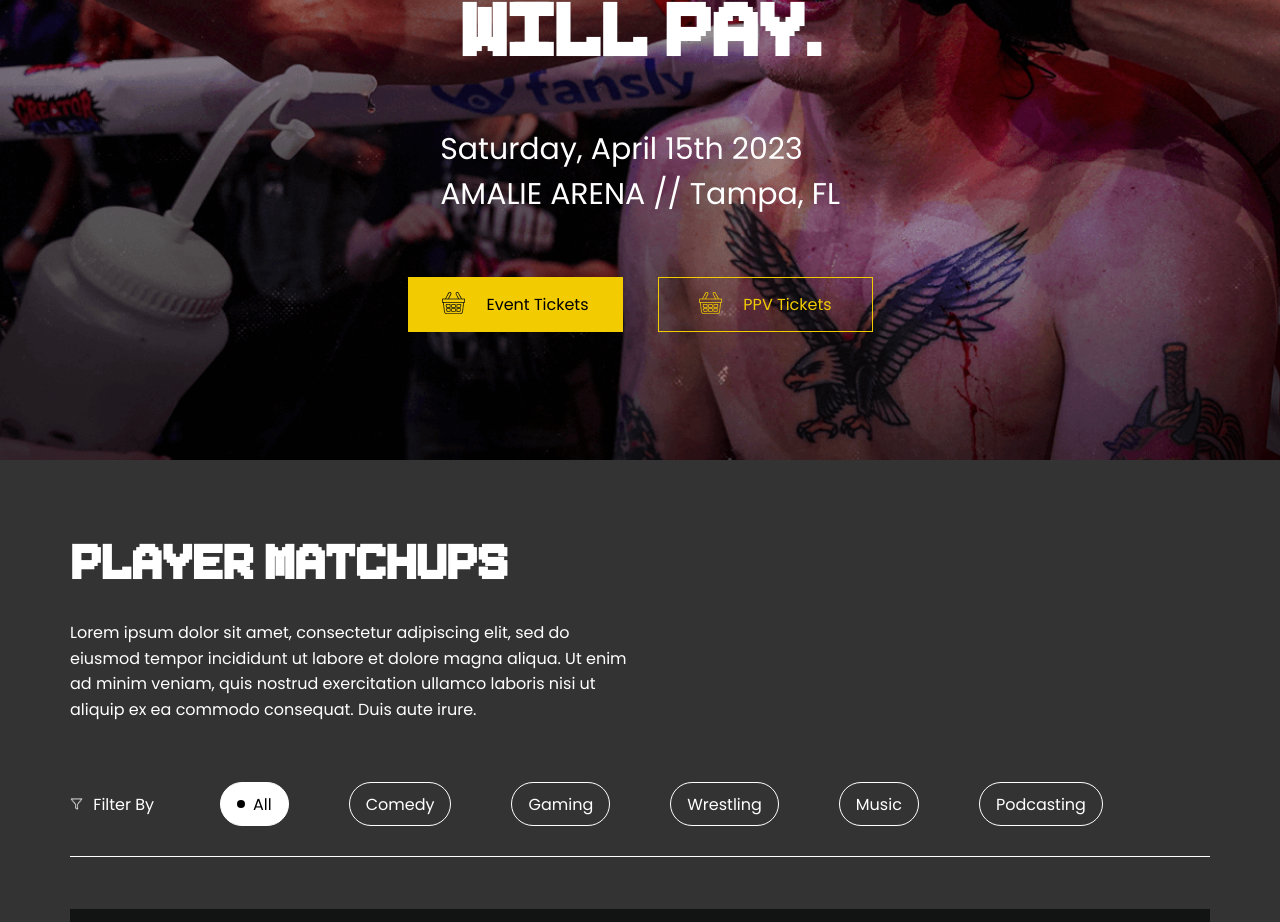
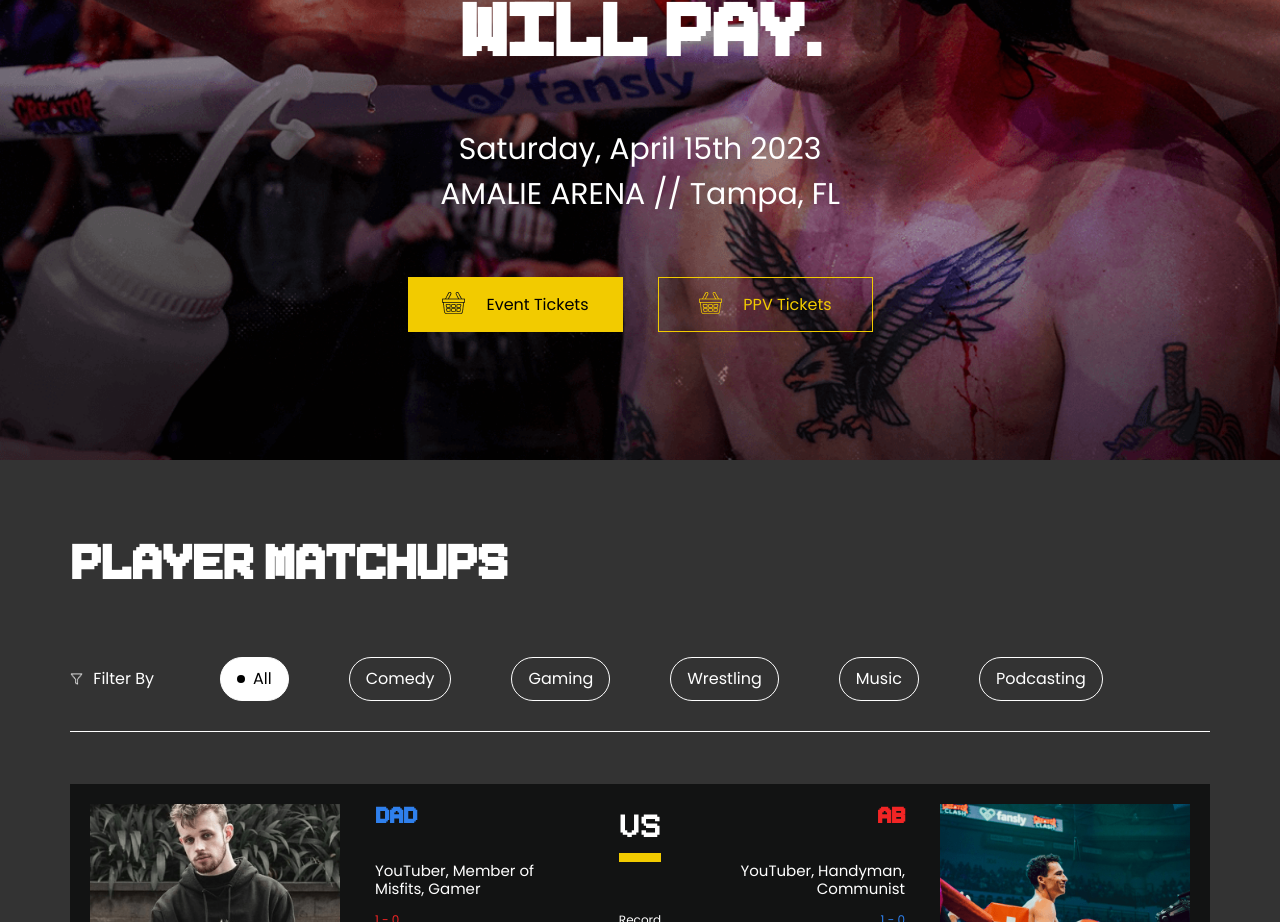
Before and after one commit to Braedencraig/creator-clash-2, a Next.js app: page / in a window 1280 px wide. Shown: the part 440-1362 px from the top of the page. Built offline with nearby package versions, Linux system fonts and the light colour scheme.

Commit message:
update per marie

```diff
--- a/components/matchups.js
+++ b/components/matchups.js
@@ -438,10 +438,10 @@ export default function Matchups() {
     <div className="matchups">
       <h2>Player Matchups</h2>
       <p className="matchups-info">
-        Lorem ipsum dolor sit amet, consectetur adipiscing elit, sed do eiusmod
+        {/* Lorem ipsum dolor sit amet, consectetur adipiscing elit, sed do eiusmod
         tempor incididunt ut labore et dolore magna aliqua. Ut enim ad minim
         veniam, quis nostrud exercitation ullamco laboris nisi ut aliquip ex ea
-        commodo consequat. Duis aute irure.
+        commodo consequat. Duis aute irure. */}
       </p>
       <div className="filter-mobile">
         <img src="/assets/filter.png" alt="Filter icon" />
--- a/styles/globals.css
+++ b/styles/globals.css
@@ -69,6 +69,7 @@ body {
 
 .opacity-none {
   opacity: 0;
+  height: 0px;
 }
 
 .announcer p {
@@ -658,6 +659,7 @@ a {
 
 .hero .info {
   margin-bottom: 60px;
+  text-align: center;
 }
 
 .hero .buttons,
```
